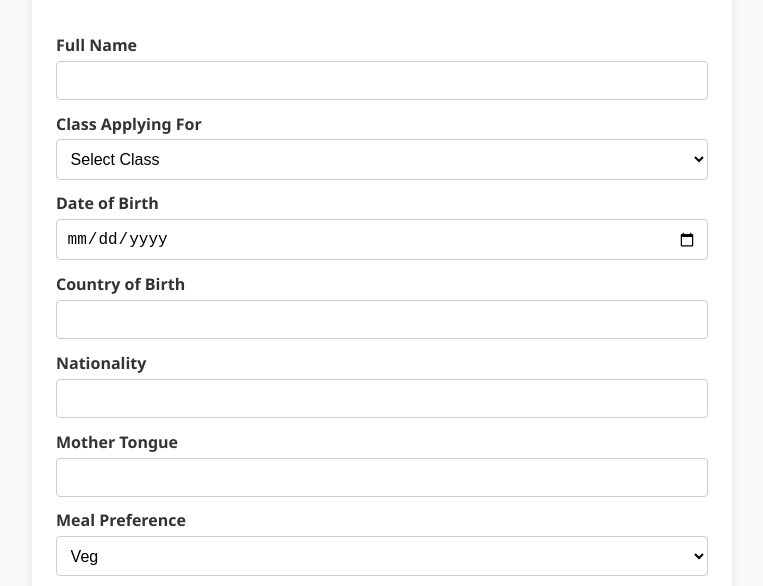
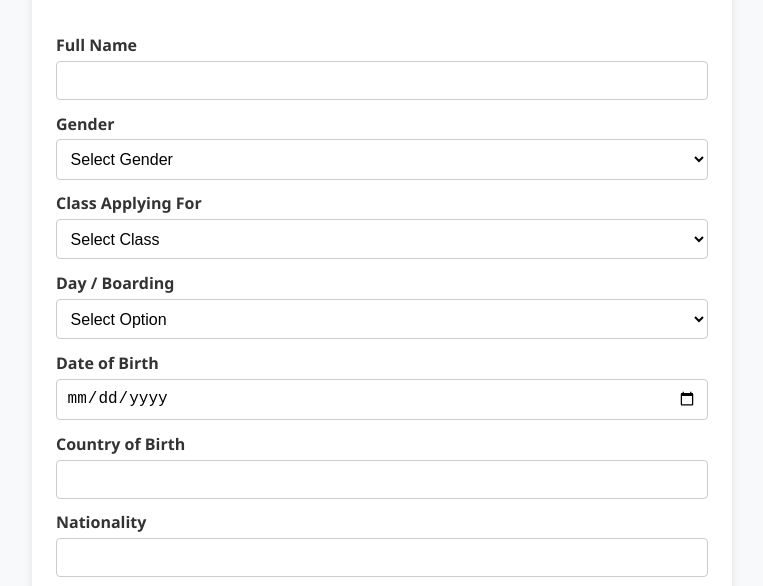
Before and after one commit to Mdanson27/admissions-backend, a website: page public/index.html in a window 1280 px wide. Shown: the part 184-770 px from the top of the page, without its empty margins (258-1021 px from the left). Drawn offline with Linux system fonts and the light colour scheme.

Commit message:
Boardind\ Day and gender

```diff
--- a/public/index.html
+++ b/public/index.html
@@ -107,6 +107,15 @@
       <label>Full Name</label>
       <input name="full_name" required />
 
+      <label for="gender">Gender</label>
+<select name="gender" id="gender" required>
+  <option value="">Select Gender</option>
+  <option value="Male">Male</option>
+  <option value="Female">Female</option>
+  <option value="Other">Other</option>
+</select>
+
+
       <!-- New field: Class Applying For -->
       <label for="classApplied">Class Applying For</label>
       <select name="classApplied" id="classApplied" required>
@@ -119,6 +128,14 @@
         <option value="Grade 6">Grade 6</option>
         <!-- Add more as needed -->
       </select>
+
+      <label for="studentType">Day / Boarding</label>
+<select name="studentType" id="studentType" required>
+  <option value="">Select Option</option>
+  <option value="Day">Day</option>
+  <option value="Boarding">Boarding</option>
+</select>
+
 
       <label>Date of Birth</label>
       <input type="date" name="date_of_birth" required />
--- a/server.js
+++ b/server.js
@@ -98,6 +98,8 @@ app.post('/admissions', cpUpload, async (req, res) => {
     const row = [
       body.full_name,
       body.classApplied, // New field
+      body.studentType,
+      body.gender,
       body.date_of_birth,
       body.country_of_birth,
       body.nationality,
```
